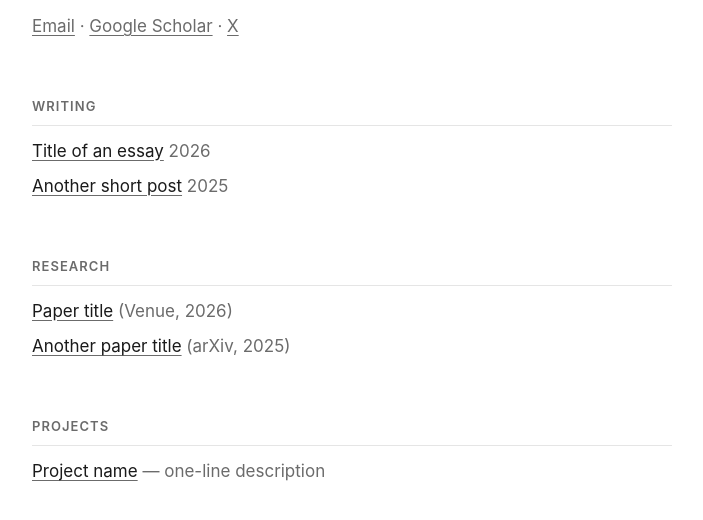
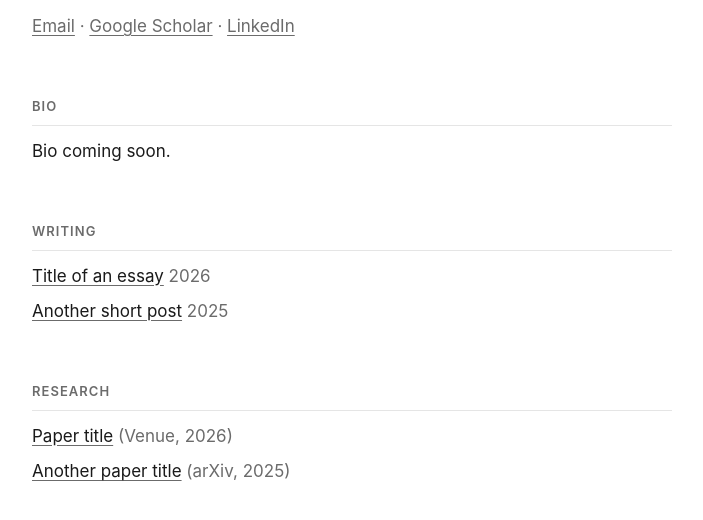
Before and after one commit to mgantz/maxgantz.com, a plain HTML site: page index.html in a window 1280 px wide. Shown: the part 128-648 px from the top of the page, without its empty margins (288-991 px from the left). Drawn offline with Linux system fonts and the light colour scheme.

Commit message:
Add LinkedIn and Bio section, remove X and Projects
Co-Authored-By: Claude Opus 5 (1M context) <noreply@anthropic.com>
Claude-Session: https://claude.ai/code/session_01PUyLAzk9ZMaeSR2aT5t96r

```diff
--- a/index.html
+++ b/index.html
@@ -14,9 +14,14 @@
       <p class="links">
         <a href="mailto:gantz.maximilian@gmail.com">Email</a> ·
         <a href="https://scholar.google.com/citations?user=jwc1yT8AAAAJ">Google Scholar</a> ·
-        <a href="#">X</a>
+        <a href="https://www.linkedin.com/in/maximilian-gantz-4abbb11b7">LinkedIn</a>
       </p>
     </header>
+
+    <section>
+      <h2>Bio</h2>
+      <p>Bio coming soon.</p>
+    </section>
 
     <section>
       <h2>Writing</h2>
@@ -33,13 +38,6 @@
         <li><a href="#">Another paper title</a> <span class="meta">(arXiv, 2025)</span></li>
       </ul>
     </section>
-
-    <section>
-      <h2>Projects</h2>
-      <ul>
-        <li><a href="#">Project name</a> <span class="meta">— one-line description</span></li>
-      </ul>
-    </section>
   </main>
 </body>
 </html>
```
